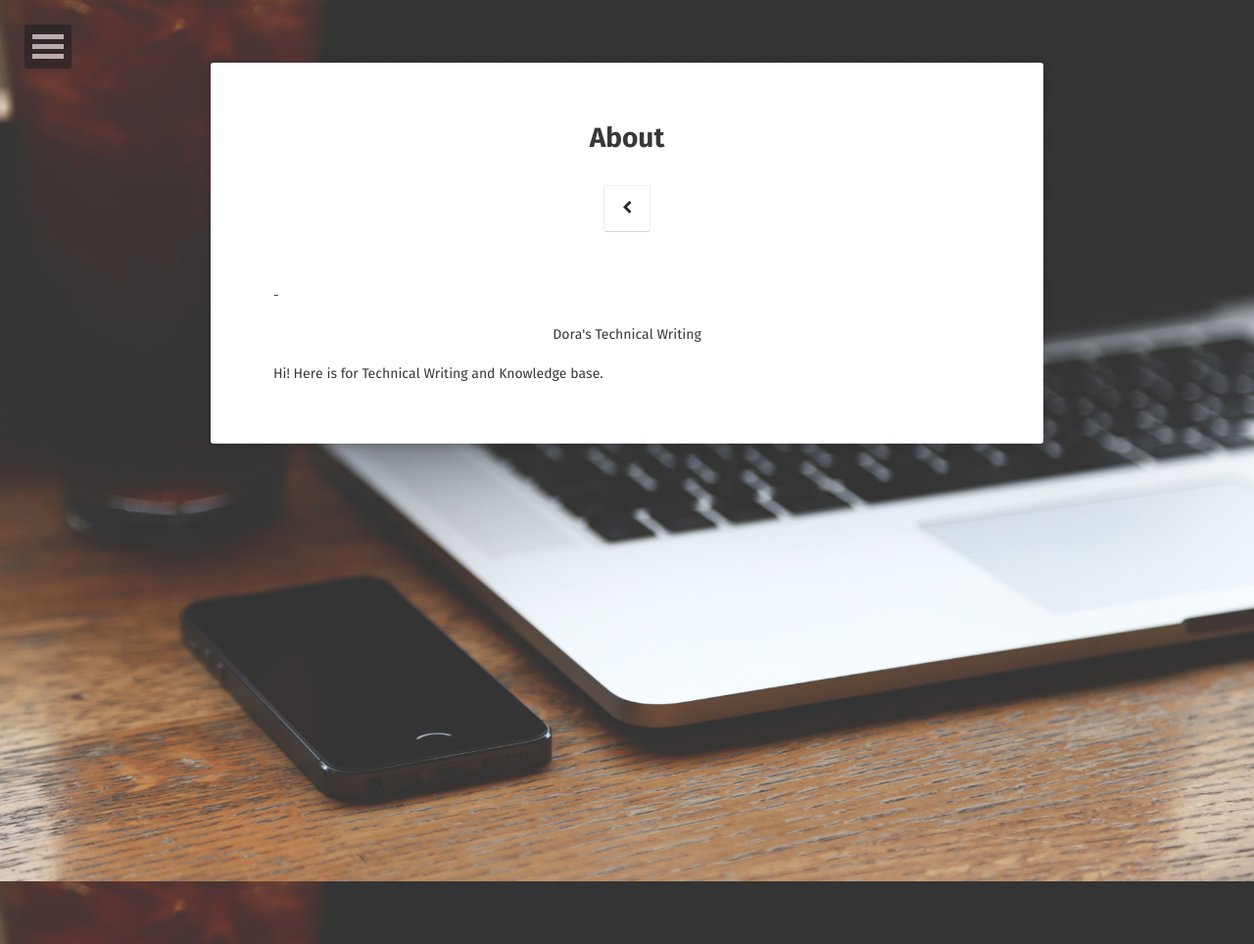
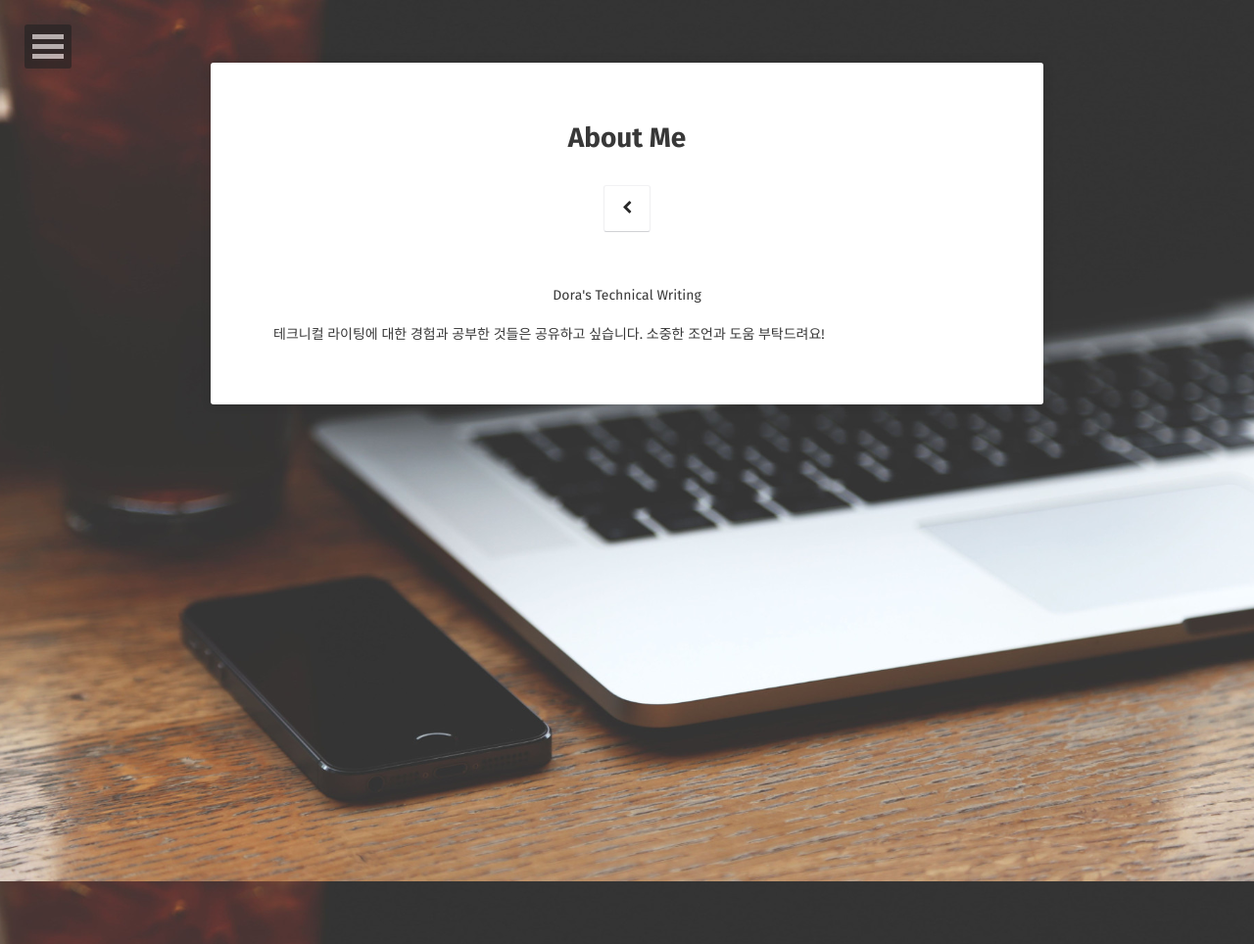
Before and after one commit to dora-author/dora-author.github.io, a Jekyll site: the page built from about/index.md, in a window 1280 px wide. Shown: the whole page at 98% size. Built offline with Jekyll 4.4.1, drawn with Linux system fonts in a browser that asks for light colours; some web fonts are replaced; comment, search, counter and statistics services are not loaded.

Commit message:
M about Me

```diff
--- a/about/index.md
+++ b/about/index.md
@@ -1,11 +1,10 @@
 ---
 layout: page
-title: About
+title: About Me
 permalink: /about/
 ---
--
 
 <center>Dora's Technical Writing</center>
 
-Hi!
-Here is for Technical Writing and Knowledge base.
+테크니컬 라이팅에 대한 경험과 공부한 것들은 공유하고 싶습니다.
+소중한 조언과 도움 부탁드려요!
```
